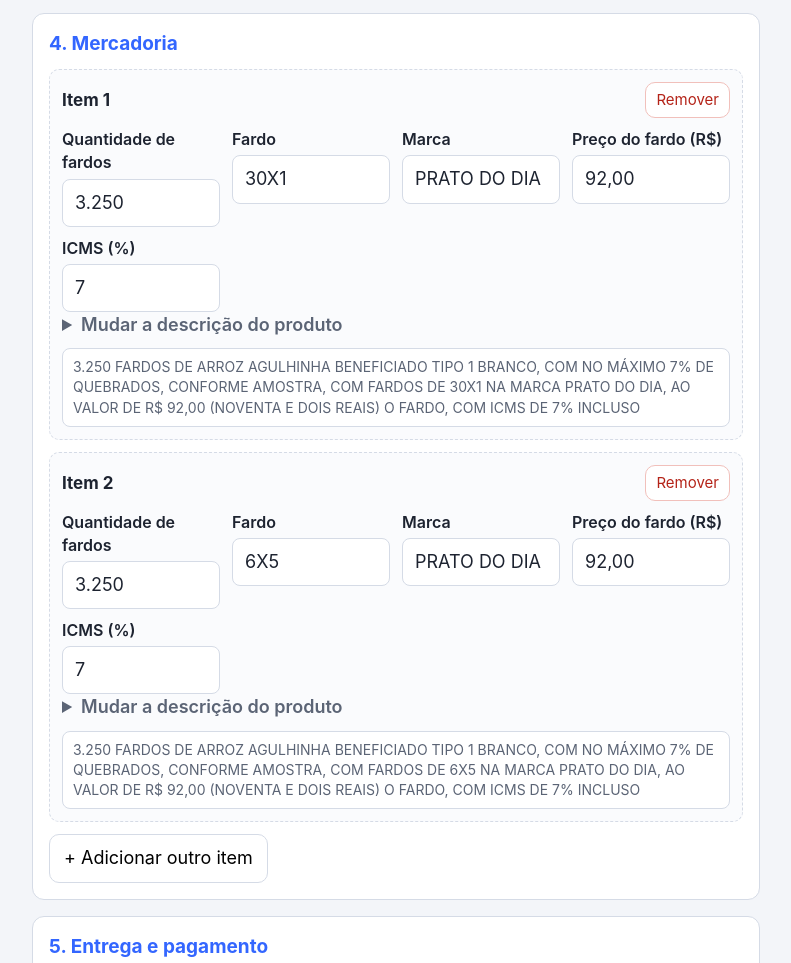
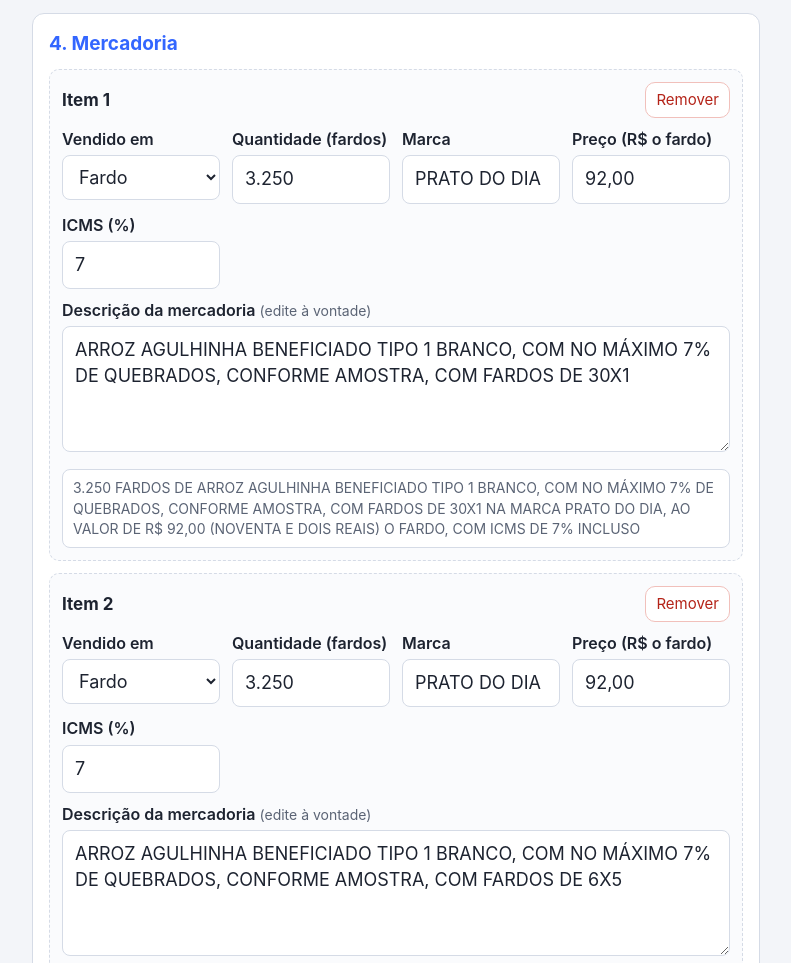
Before and after one commit to FrancoMaiuolo/emissor-pedidos, a plain HTML site: page index.html in a window 1280 px wide. Shown: the part 1050-2013 px from the top of the page, without its empty margins (244-1035 px from the left). Drawn offline with Linux system fonts and the light colour scheme.

Commit message:
Itens em fardo, saco ou toneladas; descrição da mercadoria editável
- Cada item escolhe a unidade (fardo/saco/toneladas); o texto vira
  "N SACOS ... O SACO" / "N TONELADAS ... A TONELADA". Tonelada aceita
  decimal; fardo e saco exigem número inteiro.
- O tipo do fardo (30X1/6X5) deixa de ser campo e passa para a descrição,
  que fica sempre visível e livre. Dados salvos na versão anterior são
  convertidos ao abrir.
- Leitura de números: 92.00 era lido como 9200; agora aceita 92.00,
  92,50, R$ 1.250,00, 7% e 3.250.
- Resumo mostra o total por unidade.

Co-Authored-By: Claude Opus 5.5 <noreply@anthropic.com>

```diff
--- a/index.html
+++ b/index.html
@@ -565,27 +565,39 @@ function extensoReais(valor) {
   if (c) p.push(extensoInteiro(c) + (c === 1 ? ' CENTAVO' : ' CENTAVOS'));
   return p.length ? p.join(' E ') : 'ZERO REAIS';
 }
-const fmtQtd = n => n.toLocaleString('pt-BR');
+const fmtQtd = n => n.toLocaleString('pt-BR', { maximumFractionDigits: 3 });
+const UNIDADES = {
+  FARDO:    { singular: 'FARDO',    plural: 'FARDOS',    preco: 'O FARDO',    nome: 'fardos',    decimal: false },
+  SACO:     { singular: 'SACO',     plural: 'SACOS',     preco: 'O SACO',     nome: 'sacos',     decimal: false },
+  TONELADA: { singular: 'TONELADA', plural: 'TONELADAS', preco: 'A TONELADA', nome: 'toneladas', decimal: true },
+};
 const fmtMoeda = v => v.toLocaleString('pt-BR', { minimumFractionDigits: 2, maximumFractionDigits: 2 });
 function dataPorExtenso(iso) {
   const [a, m, d] = iso.split('-').map(Number);
   return `${d} de ${MESES[m - 1]} de ${a}`;
 }
-function lerNumero(txt) {               // "3.250" -> 3250 · "92,50" -> 92.5
-  const s = String(txt || '').trim().replace(/\s/g, '').replace(/\./g, '').replace(',', '.');
+// Aceita "3.250" · "3250 fardos" · "92,50" · "92.50" · "R$ 1.250,00" · "7%" · "27,5"
+function lerNumero(txt) {
+  let s = String(txt || '').replace(/[^\d.,]/g, '');
+  if (!/\d/.test(s)) return NaN;
+  if (s.includes(',')) s = s.replace(/\./g, '').replace(',', '.');      // vírgula = decimal; ponto = milhar
+  else if (/^\d{1,3}(\.\d{3})+$/.test(s)) s = s.replace(/\./g, '');      // 3.250 · 1.000.000 = milhar
+  if ((s.match(/[.,]/g) || []).length > 1) return NaN;                   // "1,2,3" e afins
   const n = Number(s);
-  return s !== '' && isFinite(n) ? n : NaN;
+  return isFinite(n) ? n : NaN;
 }
 // "texto **negrito** texto" -> segmentos
 function marcacao(txt, base = 'normal') {
   return String(txt).split('**').map((t, i) => ({ t, s: i % 2 ? 'bold' : base })).filter(x => x.t);
 }
 function segmentosItem(it) {
+  const u = UNIDADES[it.unidade] || UNIDADES.FARDO;
+  const marca = it.marca ? ` NA MARCA ${it.marca}` : '';
   return [
-    { t: `${fmtQtd(it.qtd)} FARDOS`, s: 'bold' },
-    { t: ` DE ${it.produto}, COM FARDOS DE ${it.fardo} NA MARCA ${it.marca}, `, s: 'normal' },
+    { t: `${fmtQtd(it.qtd)} ${it.qtd === 1 ? u.singular : u.plural}`, s: 'bold' },
+    { t: ` DE ${it.produto}${marca}, `, s: 'normal' },
     { t: `AO VALOR DE R$ ${fmtMoeda(it.preco)} (${extensoReais(it.preco)}`, s: 'bold' },
-    { t: `) O FARDO, COM ICMS DE ${String(it.icms).replace('.', ',')}% INCLUSO`, s: 'normal' },
+    { t: `) ${u.preco}, COM ICMS DE ${fmtQtd(it.icms)}% INCLUSO`, s: 'normal' },
   ];
 }
 
@@ -698,8 +710,8 @@ const MODELO = {
   vendedor: 'COOPERATIVA AGRÍCOLA MISTA AGUDO LTDA.\nAv. Concórdia, 2662 – Bairro Centro\nAgudo – RS\nCNPJ: 00.212.727/0001-32\nIE: 001/0008594',
   apelidoVendedor: 'COOP MISTA AGUDO',
   itens: [
-    { qtd: '3.250', fardo: '30X1', marca: 'PRATO DO DIA', preco: '92,00', icms: '7', produto: PRODUTO },
-    { qtd: '3.250', fardo: '6X5', marca: 'PRATO DO DIA', preco: '92,00', icms: '7', produto: PRODUTO },
+    { unidade: 'FARDO', qtd: '3.250', marca: 'PRATO DO DIA', preco: '92,00', icms: '7', produto: PRODUTO + ', COM FARDOS DE 30X1' },
+    { unidade: 'FARDO', qtd: '3.250', marca: 'PRATO DO DIA', preco: '92,00', icms: '7', produto: PRODUTO + ', COM FARDOS DE 6X5' },
   ],
   frete: 'CIF.', destino: 'GRAVATAÍ – RS', dias: '60',
   obs: 'EMBARQUE **PARA INICIAR ENTREGA IMEDIATO;**\nMERCADORIA EM **FARDOS**;\nMANDAR A NOTA FISCAL NOS E-MAILS: nfe.atacadaors@uol.com.br e filipe@atacadaors.com.br; • Telefone: 51 3462 0002.',
@@ -716,6 +728,14 @@ function carregar() {
   let salvo = null;
   try { salvo = JSON.parse(localStorage.getItem(CHAVE)); } catch (e) {}
   estado = Object.assign(JSON.parse(JSON.stringify(MODELO)), salvo || {});
+  // dados salvos pela versão anterior (campo "fardo" separado): passa o fardo para dentro da descrição
+  for (const it of estado.itens) {
+    if (!it.unidade) {
+      it.unidade = 'FARDO';
+      if (it.fardo) it.produto = `${it.produto}, COM FARDOS DE ${it.fardo}`;
+      delete it.fardo;
+    }
+  }
   if (estado.ultimoGerado && String(estado.numero) === String(estado.ultimoGerado)) estado.numero = String(Number(estado.numero) + 1);
   estado.data = hoje();
 }
@@ -725,22 +745,27 @@ function desenharItens() {
   const box = $('itens'); box.innerHTML = '';
   estado.itens.forEach((it, i) => {
     const el = document.createElement('div'); el.className = 'item';
+    const u = UNIDADES[it.unidade] || UNIDADES.FARDO;
     el.innerHTML = `
       <div class="item-topo"><strong>Item ${i + 1}</strong>${estado.itens.length > 1 ? '<button type="button" class="remover">Remover</button>' : ''}</div>
       <div class="linha">
-        <div><label>Quantidade de fardos</label><input data-k="qtd" inputmode="numeric"></div>
-        <div><label>Fardo</label><input data-k="fardo" list="tiposFardo"></div>
+        <div><label>Vendido em</label><select data-k="unidade">
+          <option value="FARDO">Fardo</option><option value="SACO">Saco</option><option value="TONELADA">Toneladas</option></select></div>
+        <div><label>Quantidade (${u.nome})</label><input data-k="qtd" inputmode="decimal"></div>
         <div><label>Marca</label><input data-k="marca"></div>
-        <div><label>Preço do fardo (R$)</label><input data-k="preco" inputmode="decimal"></div>
+        <div><label>Preço (R$ ${u.preco.toLowerCase()})</label><input data-k="preco" inputmode="decimal"></div>
         <div><label>ICMS (%)</label><input data-k="icms" inputmode="decimal"></div>
       </div>
-      <details><summary>Mudar a descrição do produto</summary><textarea data-k="produto" rows="3"></textarea></details>
+      <label>Descrição da mercadoria <span class="dica">(edite à vontade)</span></label>
+      <textarea data-k="produto" rows="4"></textarea>
       <div class="item-texto"></div>`;
     el.querySelectorAll('[data-k]').forEach(inp => {
-      inp.value = it[inp.dataset.k];
+      const k = inp.dataset.k;
+      inp.value = it[k];
+      if (k === 'unidade') { inp.addEventListener('change', () => { it.unidade = inp.value; desenharItens(); atualizar(); }); return; }
       inp.addEventListener('input', () => {
-        it[inp.dataset.k] = inp.dataset.k === 'qtd' || inp.dataset.k === 'preco' ? inp.value : inp.value.toUpperCase();
-        if (inp.value !== it[inp.dataset.k]) { const p = inp.selectionStart; inp.value = it[inp.dataset.k]; inp.setSelectionRange(p, p); }
+        it[k] = k === 'qtd' || k === 'preco' || k === 'icms' ? inp.value : inp.value.toUpperCase();
+        if (inp.value !== it[k]) { const p = inp.selectionStart; inp.value = it[k]; inp.setSelectionRange(p, p); }
         atualizar();
       });
     });
@@ -756,12 +781,15 @@ function coletar() {
   if (!/^\d+$/.test(num)) erros.push('Número do pedido: use só números.');
   if (!estado.data) erros.push('Escolha a data.');
   const itens = estado.itens.map((it, i) => {
+    const u = UNIDADES[it.unidade] || UNIDADES.FARDO;
     const qtd = lerNumero(it.qtd), preco = lerNumero(it.preco), icms = lerNumero(it.icms);
-    if (!(qtd > 0) || !Number.isInteger(qtd)) erros.push(`Item ${i + 1}: quantidade inválida.`);
+    if (!(qtd > 0)) erros.push(`Item ${i + 1}: quantidade inválida.`);
+    else if (!u.decimal && !Number.isInteger(qtd)) erros.push(`Item ${i + 1}: quantidade de ${u.nome} tem de ser um número inteiro.`);
     if (!(preco > 0)) erros.push(`Item ${i + 1}: preço inválido.`);
     if (!(icms >= 0)) erros.push(`Item ${i + 1}: ICMS inválido.`);
-    if (!it.fardo.trim() || !it.marca.trim()) erros.push(`Item ${i + 1}: preencha fardo e marca.`);
-    return { qtd, preco, icms, fardo: it.fardo.trim(), marca: it.marca.trim(), produto: it.produto.trim() };
+    if (!it.produto.trim()) erros.push(`Item ${i + 1}: escreva a descrição da mercadoria.`);
+    const produto = it.produto.trim().replace(/\s*\n\s*/g, ' ').replace(/[\s,]+$/, '');
+    return { unidade: it.unidade, qtd, preco, icms, marca: it.marca.trim(), produto };
   });
   if (!/^\d+$/.test(String(estado.dias).trim())) erros.push('Pagamento: informe os dias em número.');
   const linhas = t => String(t).split('\n').map(s => s.trim()).filter(Boolean);
@@ -782,8 +810,12 @@ function atualizar() {
       ? segmentosItem(it).map(s => s.t).join('') : 'Preencha quantidade e preço para ver o texto.';
   });
   const ok = dados.itens.filter(it => it.qtd > 0 && it.preco > 0);
-  const fardos = ok.reduce((a, it) => a + it.qtd, 0), total = ok.reduce((a, it) => a + it.qtd * it.preco, 0);
-  $('resumo').innerHTML = `<span>Total de fardos: <b>${fmtQtd(fardos)}</b></span><span>Valor total: <b>R$ ${fmtMoeda(total)}</b></span>`;
+  const total = ok.reduce((a, it) => a + it.qtd * it.preco, 0);
+  const porUnidade = Object.keys(UNIDADES).map(k => {
+    const soma = ok.filter(it => it.unidade === k).reduce((a, it) => a + it.qtd, 0);
+    return soma ? `<span>Total de ${UNIDADES[k].nome}: <b>${fmtQtd(soma)}</b></span>` : '';
+  }).join('');
+  $('resumo').innerHTML = `${porUnidade}<span>Valor total: <b>R$ ${fmtMoeda(total)}</b></span>`;
   $('erro').innerHTML = erros.join('<br>');
   return { erros, dados };
 }
@@ -801,7 +833,6 @@ CAMPOS.forEach(k => {
   el.addEventListener('input', () => { estado[k] = el.value; atualizar(); });
 });
 desenharItens(); atualizar();
-document.body.insertAdjacentHTML('beforeend', '<datalist id="tiposFardo"><option value="30X1"><option value="6X5"></datalist>');
 
 $('addItem').onclick = () => {
   const ult = estado.itens[estado.itens.length - 1];
```
